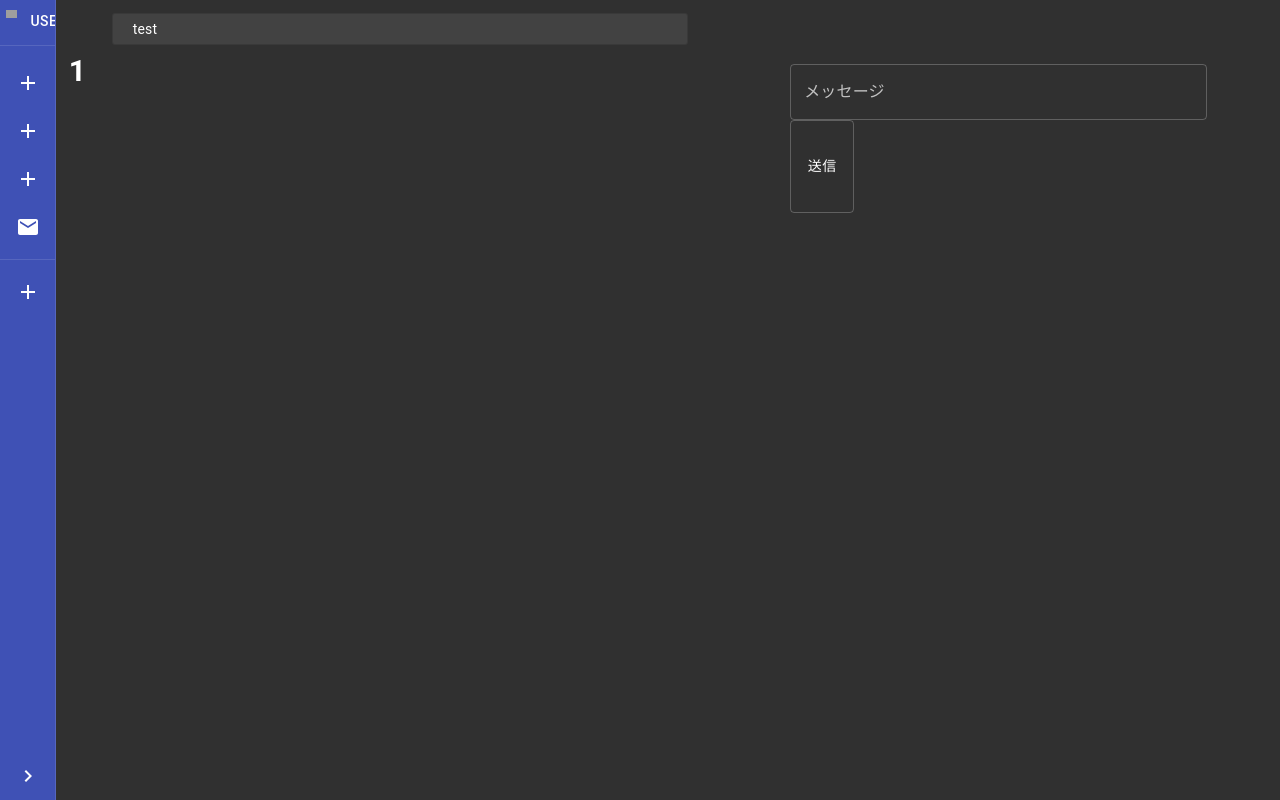
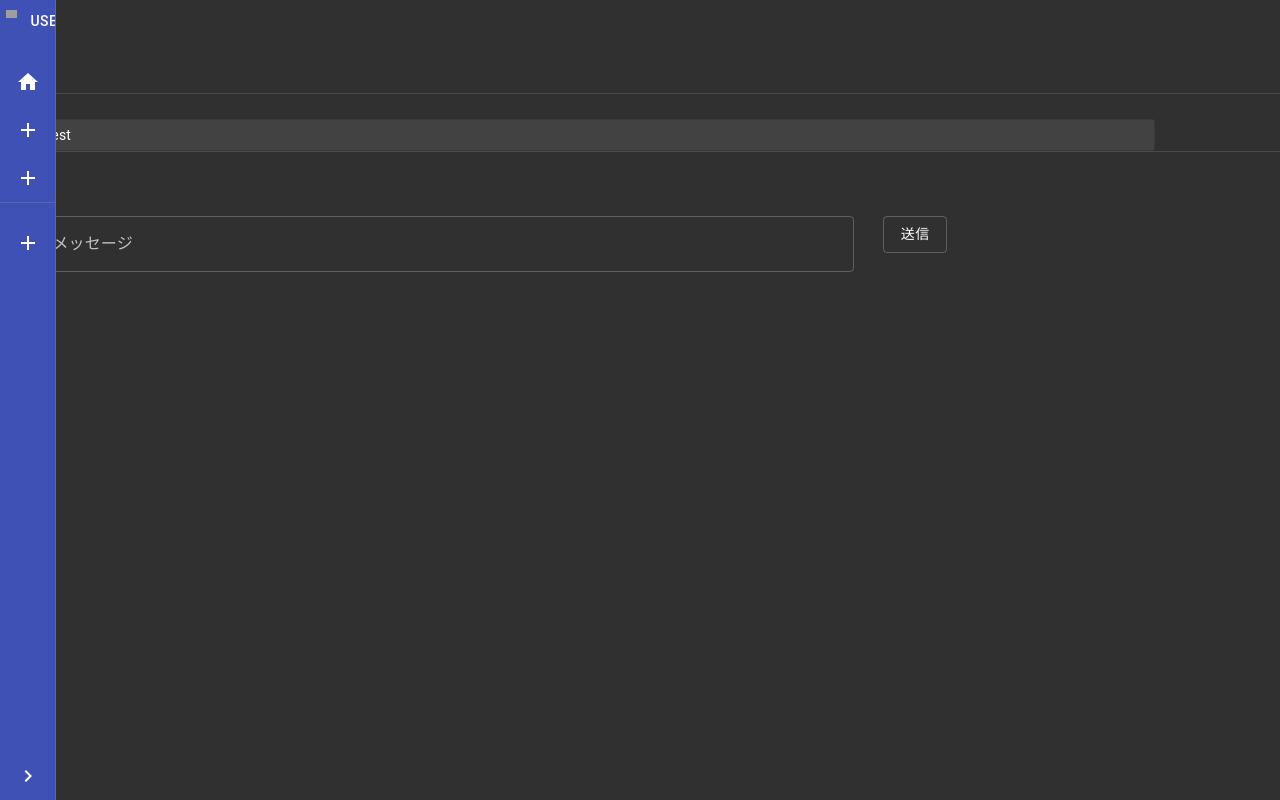
Before and after one commit to girakdev/Girack, a Next.js app: page /1 in a window 1280 px wide. Built offline with nearby package versions, Linux system fonts and the light colour scheme; grey boxes are pictures that could not be loaded.

Commit message:
レイアウトの修正

```diff
--- a/components/Cbar.tsx
+++ b/components/Cbar.tsx
@@ -1,26 +1,10 @@
 import React from 'react';
-import { withStyles, makeStyles, ThemeProvider } from '@material-ui/core/styles';
-import { Grid, Button, Divider, NoSsr } from '@material-ui/core';
+import { makeStyles, ThemeProvider } from '@material-ui/core/styles';
+import { Grid, Button, Divider, NoSsr, createStyles } from '@material-ui/core';
 import Link from 'next/link';
 import { useRouter } from 'next/router';
 
 
-const SettingButton = withStyles((theme) => ({
-    root: {
-        width: "100%",
-        margin: "3%, 0, 0, 0",
-        backgroundColor: null,
-        height: "3ch",
-
-        '&:hover': {
-            backgroundColor: 'rgba(76, 211, 194, 0.4)',
-            borderColor: "#4cd3c2",
-
-        },
-
-    }
-
-}))(Button);
 
 const chatWin = () => {
     //URLのパス取得用
@@ -28,7 +12,6 @@ const chatWin = () => {
     const channelID = router.asPath;
     return (
         <>
-            <NoSsr> {/* サーバーサイドレンダリングを殺しています */}
             <div style={{ margin: "5% 10% 10% 10%" }} id="profile">
                 <span>{/*このイメージはサンプルです*/}
                     <img style={{ width: "25%", height: "auto" }} src="https://image.flaticon.com/icons/svg/3011/3011270.svg"></img>
@@ -37,7 +20,7 @@ const chatWin = () => {
                     </div>
                 </span>
             </div>
-                <Divider />
+
             <Grid
                 container direction="column"
                 justify="flex-start"
@@ -45,8 +28,6 @@ const chatWin = () => {
                 style={{ marginTop: "10%" }}
             >
             </Grid>
-            </NoSsr>
-
         </>
 
     );
--- a/components/SideBar.tsx
+++ b/components/SideBar.tsx
@@ -9,10 +9,10 @@ import ChevronRightIcon from '@material-ui/icons/ChevronRight';
 import ListItem from '@material-ui/core/ListItem';
 import ListItemIcon from '@material-ui/core/ListItemIcon';
 import ListItemText from '@material-ui/core/ListItemText';
-import MailIcon from '@material-ui/icons/Mail';
 import AddIcon from '@material-ui/icons/Add';
 import ServerContent from './Cbar'
 import Link from 'next/link'
+import HomeIcon from '@material-ui/icons/Home';
 
 const drawerWidth = 240;
 
@@ -52,15 +52,15 @@ const useStyles = makeStyles((theme) => createStyles({
   },
 }));
 
-export type Item = {
+/*export type Item = {
   text: string,
-};
+};*/
 
-type Props = {
+/*type Props = {
   items: Item[],
-};
+};*/
 
-const SideBar = (props: Props) => {
+const SideBar = () => {
   const classes = useStyles();
   const [open, setOpen] = React.useState(false);
 
@@ -93,27 +93,30 @@ const SideBar = (props: Props) => {
       <List>
         <Link href="/" >
           <ListItem button >
-            <ListItemIcon><AddIcon /></ListItemIcon>
+            <ListItemIcon><HomeIcon /></ListItemIcon>
             <ListItemText primary="ホーム" />
           </ListItem>
         </Link>
         {["すべての通知", "ブックマーク",].map((text, index) => (
-          <Link href="/[id]" as={"/" + text}>
+          <Link key={text} href="/[id]" as={"/" + text}>
             <ListItem button >
               <ListItemIcon><AddIcon /></ListItemIcon>
               <ListItemText primary={text} />
             </ListItem>
           </Link>
         ))}
-        {props.items.map((item) => (
+
+
+        <Divider />
+
+        {/*{props.items.map((item) => (
           <ListItem button key={item.text}>
-            <ListItemIcon><MailIcon /></ListItemIcon>
+            <ListItemIcon><AddIcon /></ListItemIcon>
             <ListItemText primary={item.text} />
           </ListItem>
-        ))}
+        ))}*/}
       </List>
 
-      <Divider />
 
       <List>
         <ListItem button key='Add'>
--- a/components/chatWindow.tsx
+++ b/components/chatWindow.tsx
@@ -3,7 +3,6 @@ import ReactDOM from 'react-dom';
 import { createStyles, makeStyles } from '@material-ui/core/styles';
 import { Typography, Divider, TextField, Paper, Button } from '@material-ui/core';
 import io from 'socket.io-client';
-import Header from './Header';
 import { useRouter } from 'next/router';
 //import Alrt from '../components/alert.js';
 
--- a/pages/[id].tsx
+++ b/pages/[id].tsx
@@ -1,37 +1,30 @@
-// pages/index.js
-
-import Layout from '../components/MyLayout';
-import Cbar from '../components/SideBar';
-import Chatw from "../components/chatWindow";
-
-import io from 'socket.io-client';
-import Sidebar, { Item } from '../components/SideBar';
+import Chatwindow from "../components/ChatWindow";
+import Sidebar from '../components/SideBar';
 
 import { createStyles, List, makeStyles } from "@material-ui/core"
 
 
 const useStyles = makeStyles((theme) => createStyles({
     root: {
-        display: 'flex',
+        /*display: 'flex',*/
     },
 }));
 
-const Blog = () => {
+const channel = () => {
     //通信するためのSocket
     //const socket = io();
-    console.log("<<< page loaded >>>");
     const classes = useStyles();
-    const item1: Item = { text: 'Hello' };
+
 
     return (
-        <>
-            <div className={classes.root}>
-                <Sidebar items={[item1]} />
-                <Chatw />
-            </div>
-        </>
+        <div className={classes.root}>
+
+            <Chatwindow />
+            <Sidebar />
+        </div>
+
     )
 
 }
 
-export default Blog;
+export default channel;
--- a/pages/settings.tsx
+++ b/pages/settings.tsx
@@ -1,14 +1,9 @@
 //settings.js
 
 
-import Chatw from "../components/chatWindow";
-import Layout from '../components/MyLayout';
 import io from 'socket.io-client';
-import InsertS from "../styles/style";
-import useStyles from '../styles/useStyles';
 
 const settings = () => {
-    const classes = useStyles();
 
     return (
         <>
```
Also changed, not shown: pages/index.tsx (+4 -5 lines). Lines whose indentation alone changed are shown as unchanged.
